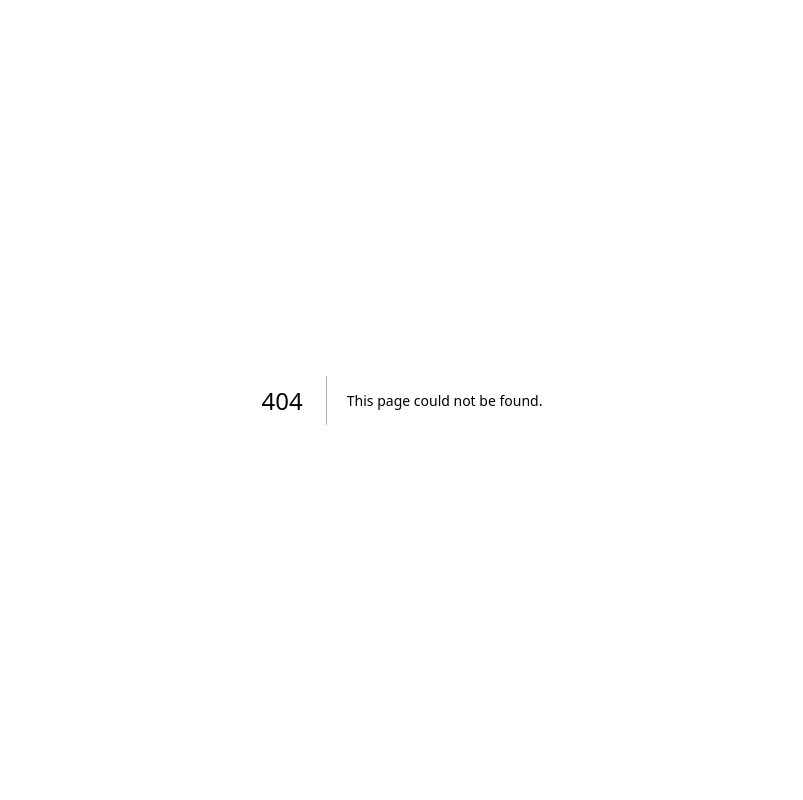
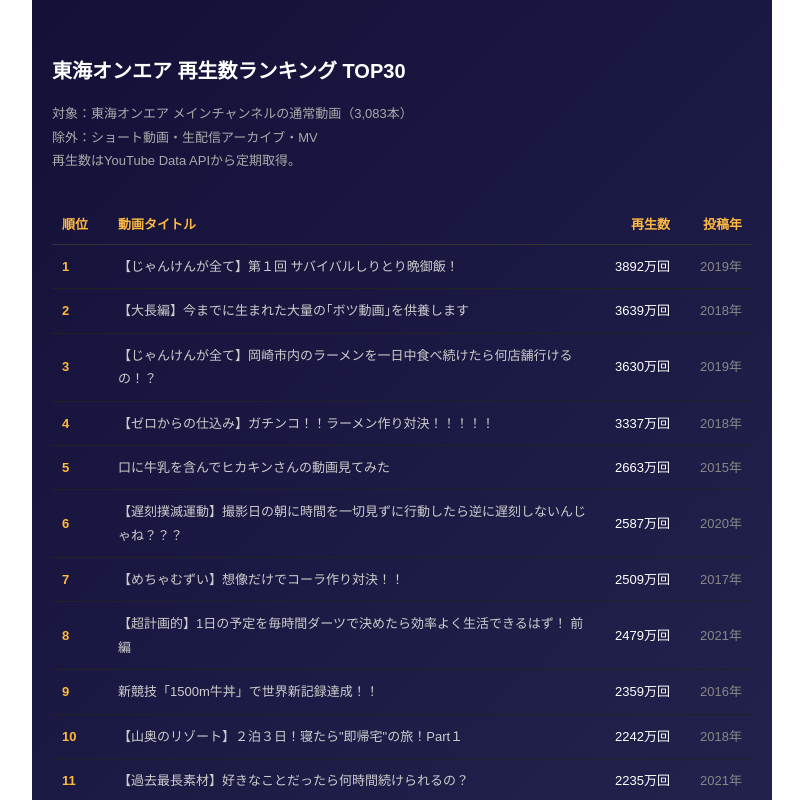
Before and after one commit to YRYK1985/tokai-battle, a Next.js app: page /ranking-views in a window 1280 px wide. Before the commit this address had no page. Shown: the top 800 px of the page, without its empty margins (238-1041 px from the left). Built offline with nearby package versions, Linux system fonts and the light colour scheme.

Commit message:
feat: add ranking-views and ranking-stats article pages

```diff
--- a/app/about/page.js
+++ b/app/about/page.js
@@ -71,7 +71,11 @@
       <p style={{ marginTop: '40px', fontSize: '12px', color: '#666' }}>最終更新：2026年4月6日</p>
 
       <div style={{ marginTop: '40px', textAlign: 'center' }}>
-        <a href="/" style={{ color: '#ffb840', fontSize: '14px', textDecoration: 'none' }}>← トップに戻る</a>
+        <div style={{ marginTop: '40px', display: 'flex', flexDirection: 'column', gap: '8px' }}>
+          <a href="/ranking-views" style={{ color: '#ffb840', fontSize: '14px', textDecoration: 'none' }}>→ 再生数ランキング TOP30</a>
+          <a href="/ranking-stats" style={{ color: '#ffb840', fontSize: '14px', textDecoration: 'none' }}>→ 年別動画データ一覧</a>
+        </div>
+        <a href="/" style={{ color: '#ffb840', fontSize: '14px', textDecoration: 'none', display: 'inline-block', marginTop: '16px' }}>← トップに戻る</a>
       </div>
     </div>
   );
--- /dev/null
+++ b/app/ranking-views/page.js
@@ -0,0 +1,78 @@
+import { FILTERED_VIDEOS } from '../../lib/videos';
+import Link from 'next/link';
+
+export const metadata = {
+  title: '東海オンエア 再生数ランキング TOP30 | 東海オンエア 動画バトル',
+  description: '東海オンエアの全動画3,000本以上の中から、YouTube再生数の多い動画TOP30を掲載しています。2013年から2026年までの全動画が対象です。',
+};
+
+function formatViews(n) {
+  if (n >= 100000000) return (Math.floor(n / 1000000) / 100).toFixed(2) + '億';
+  if (n >= 10000) return Math.floor(n / 10000) + '万';
+  return n.toLocaleString();
+}
+
+export default function RankingViewsPage() {
+  const top30 = [...FILTERED_VIDEOS]
+    .sort((a, b) => b.views - a.views)
+    .slice(0, 30);
+
+  const style = {
+    page: {
+      maxWidth: '700px',
+      margin: '0 auto',
+      padding: '40px 20px',
+      color: '#ccc',
+      fontFamily: '"Hiragino Sans", "Hiragino Kaku Gothic ProN", "Yu Gothic Medium", sans-serif',
+      lineHeight: '1.8',
+      background: 'linear-gradient(135deg,#141038,#1f1f4a,#2a2a4e)',
+      minHeight: '100vh',
+    },
+    h1: { fontSize: '20px', fontWeight: 700, color: '#fff', marginBottom: '8px' },
+    note: { fontSize: '13px', color: '#aaa', marginBottom: '32px' },
+    table: { width: '100%', borderCollapse: 'collapse', fontSize: '13px' },
+    th: { textAlign: 'left', padding: '8px 10px', borderBottom: '1px solid #333', color: '#ffb840', fontWeight: 700 },
+    tdRank: { padding: '10px 10px', borderBottom: '1px solid #222', color: '#ffb840', fontWeight: 700, width: '36px' },
+    tdTitle: { padding: '10px 10px', borderBottom: '1px solid #222' },
+    tdViews: { padding: '10px 10px', borderBottom: '1px solid #222', textAlign: 'right', whiteSpace: 'nowrap', color: '#fff' },
+    tdYear: { padding: '10px 10px', borderBottom: '1px solid #222', textAlign: 'right', whiteSpace: 'nowrap', color: '#888', width: '52px' },
+    link: { color: '#ccc', textDecoration: 'none' },
+    backLink: { color: '#ffb840', fontSize: '14px', textDecoration: 'none', display: 'inline-block', marginTop: '32px' },
+  };
+
+  return (
+    <div style={style.page}>
+      <h1 style={style.h1}>東海オンエア 再生数ランキング TOP30</h1>
+      <p style={style.note}>
+        対象：東海オンエア メインチャンネルの通常動画（{FILTERED_VIDEOS.length.toLocaleString()}本）<br />
+        除外：ショート動画・生配信アーカイブ・MV<br />
+        再生数はYouTube Data APIから定期取得。
+      </p>
+
+      <table style={style.table}>
+        <thead>
+          <tr>
+            <th style={style.th}>順位</th>
+            <th style={style.th}>動画タイトル</th>
+            <th style={{ ...style.th, textAlign: 'right' }}>再生数</th>
+            <th style={{ ...style.th, textAlign: 'right' }}>投稿年</th>
+          </tr>
+        </thead>
+        <tbody>
+          {top30.map((v, i) => (
+            <tr key={v.id}>
+              <td style={style.tdRank}>{i + 1}</td>
+              <td style={style.tdTitle}>
+                <Link href={`/video/${v.id}`} style={style.link}>{v.title}</Link>
+              </td>
+              <td style={style.tdViews}>{formatViews(v.views)}回</td>
+              <td style={style.tdYear}>{v.year}年</td>
+            </tr>
+          ))}
+        </tbody>
+      </table>
+
+      <Link href="/" style={style.backLink}>← トップに戻る</Link>
+    </div>
+  );
+}
```
Also changed, not shown: app/ranking-stats/page.js (added, +96 -0 lines).
